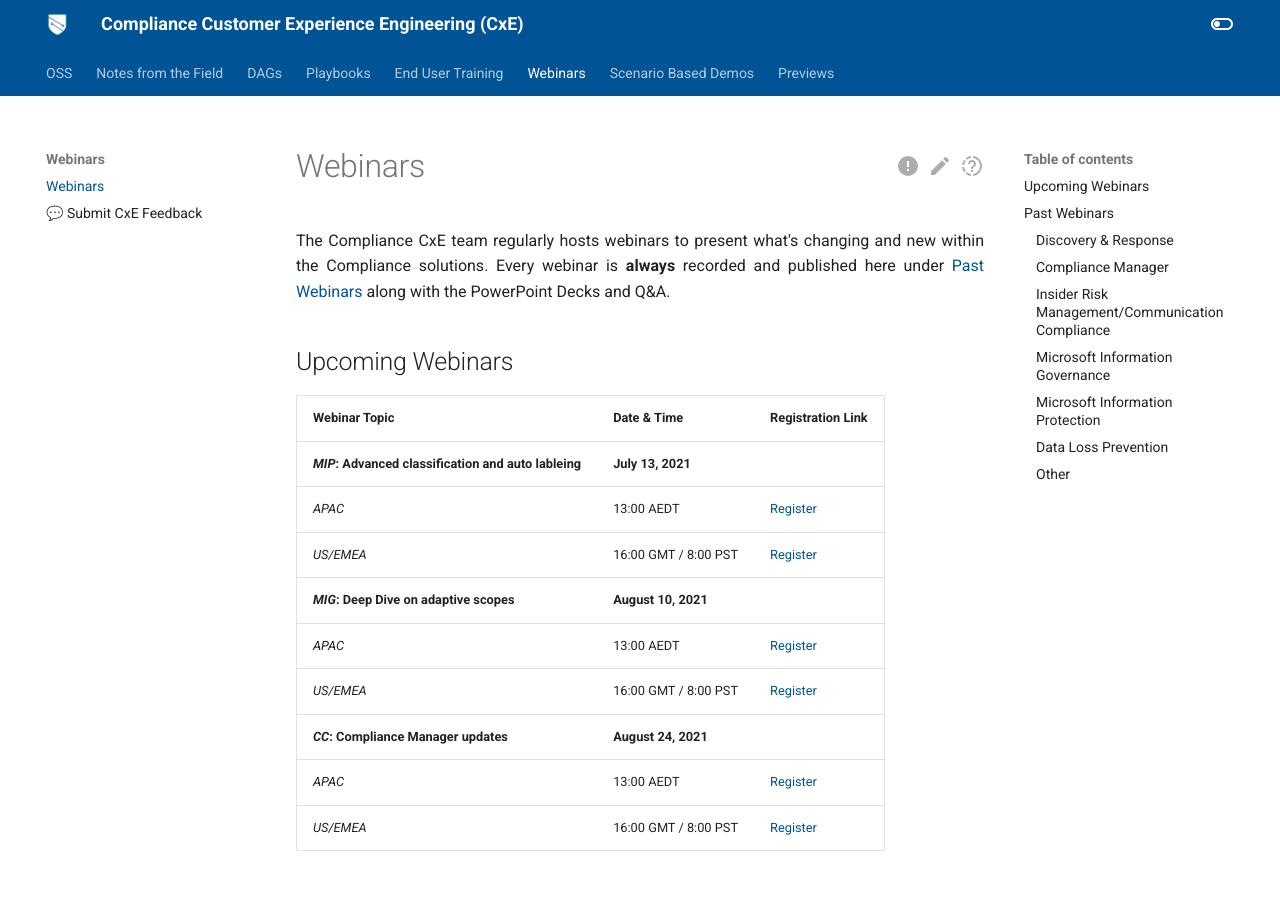
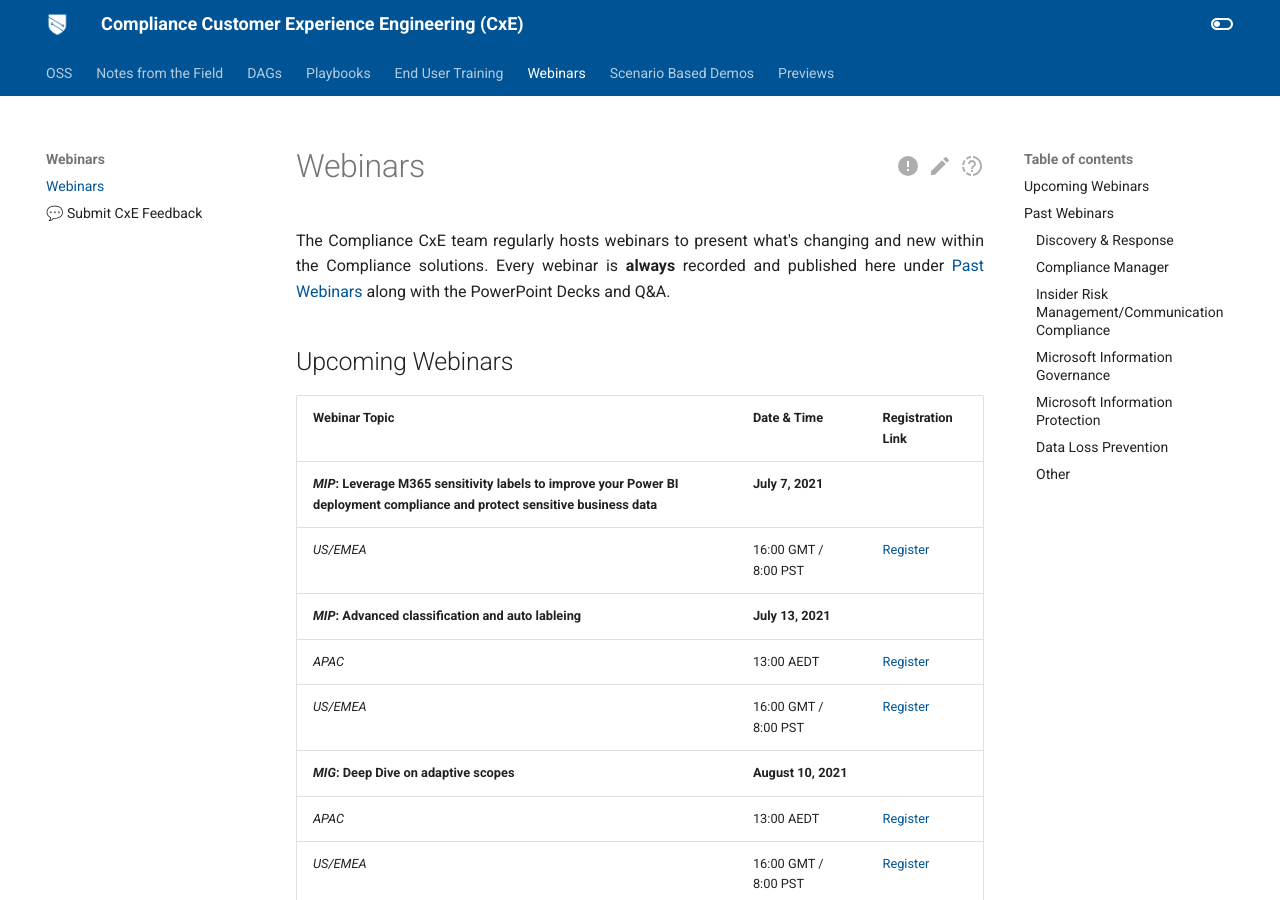
Before and after one commit to microsoft/ComplianceCxE, an MkDocs documentation site: the page built from docs/webinars.md, in a window 1280 px wide and 900 px high. Built offline with MkDocs 1.6.1 and Material for MkDocs 9.7.7, drawn with Linux system fonts in a browser that asks for light colours; comment, search, counter and statistics services are not loaded; old or Windows-style settings are respelled for this version of MkDocs.

Commit message:
new webinar

```diff
--- a/docs/webinars.md
+++ b/docs/webinars.md
@@ -12,6 +12,8 @@
 
 | Webinar Topic | Date & Time | Registration Link |
 | --- | --- | --- |
+|***MIP*: Leverage M365 sensitivity labels to improve your Power BI deployment compliance and protect sensitive business data** | **July 7, 2021** |  |
+| *US/EMEA* | 16:00 GMT / 8:00 PST| [Register](https://mipc.eventbuilder.com/event/47133) |
 |***MIP*: Advanced classification and auto lableing** | **July 13, 2021** |  |
 | *APAC* | 13:00 AEDT | [Register](https://mipc.eventbuilder.com/event/45702) |
 | *US/EMEA* | 16:00 GMT / 8:00 PST| [Register](https://mipc.eventbuilder.com/event/45701) |
```
